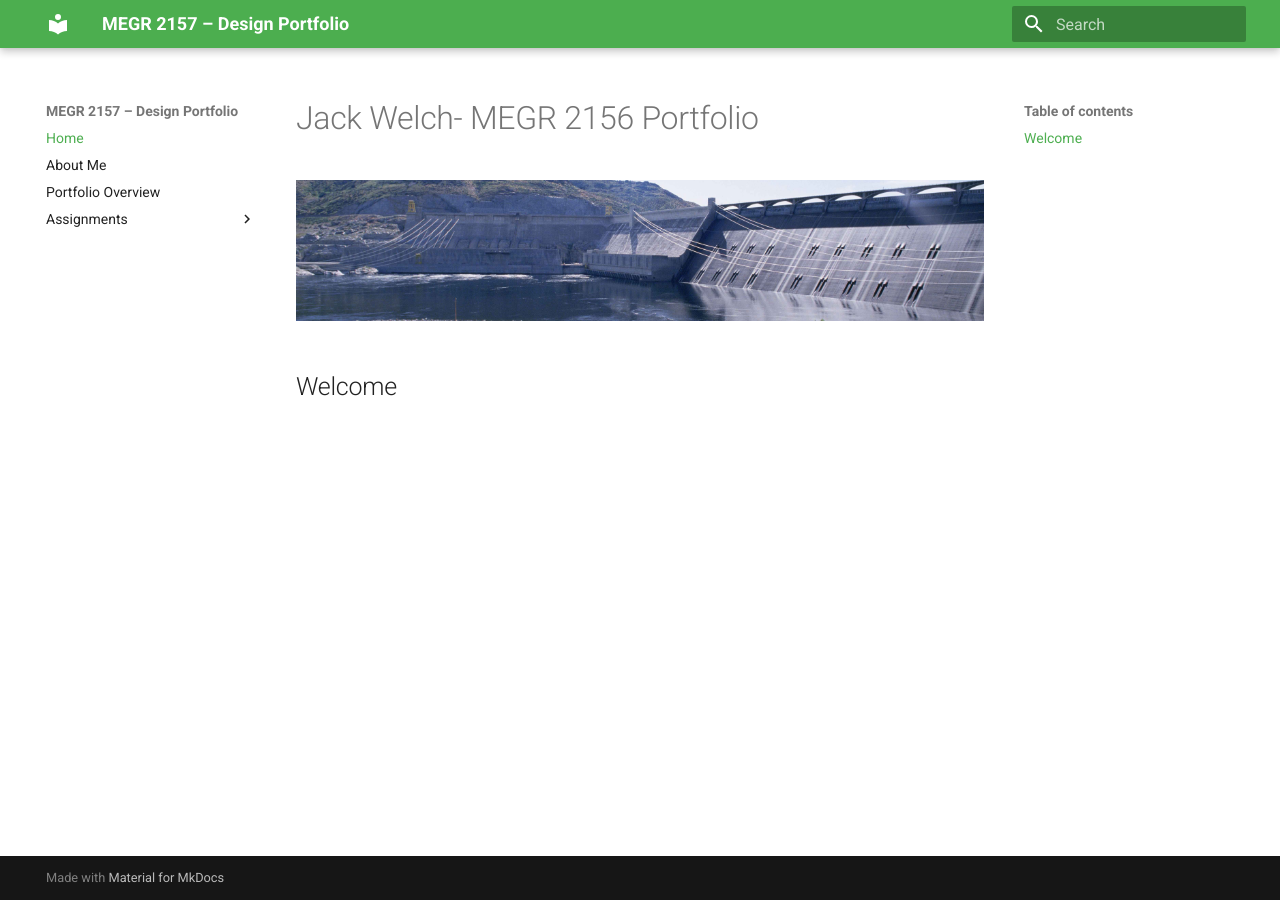
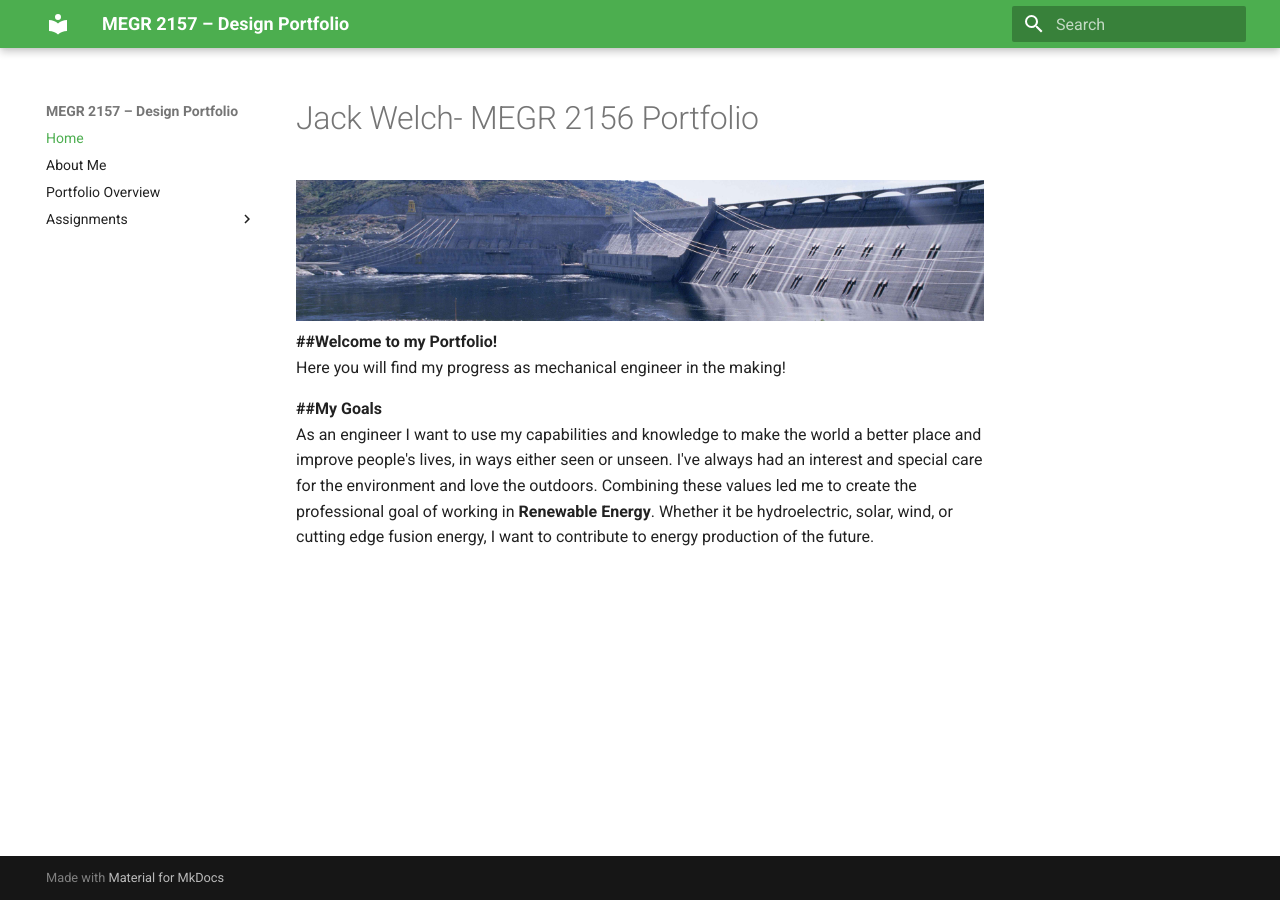
Before and after one commit to jwelch37/megr2156-portfolio, an MkDocs documentation site: the page built from docs/index.md, in a window 1280 px wide. Built offline with MkDocs 1.6.1 and Material for MkDocs 9.7.7, drawn with Linux system fonts in a browser that asks for light colours.

Commit message:
Enhance portfolio introduction and goals
Updated the welcome section and added a goals section to the portfolio.

```diff
--- a/docs/index.md
+++ b/docs/index.md
@@ -1,4 +1,8 @@
 # Jack Welch- MEGR 2156 Portfolio
 
 ![CoverPhoto](Hydro_electric_dam_building.jpg)
-##Welcome
+**##Welcome to my Portfolio!**
+Here you will find my progress as mechanical engineer in the making!
+
+**##My Goals**
+As an engineer I want to use my capabilities and knowledge to make the world a better place and improve people's lives, in ways either seen or unseen. I've always had an interest and special care for the environment and love the outdoors. Combining these values led me to create the professional goal of working in **Renewable Energy**. Whether it be hydroelectric, solar, wind, or cutting edge fusion energy, I want to contribute to energy production of the future.
```
